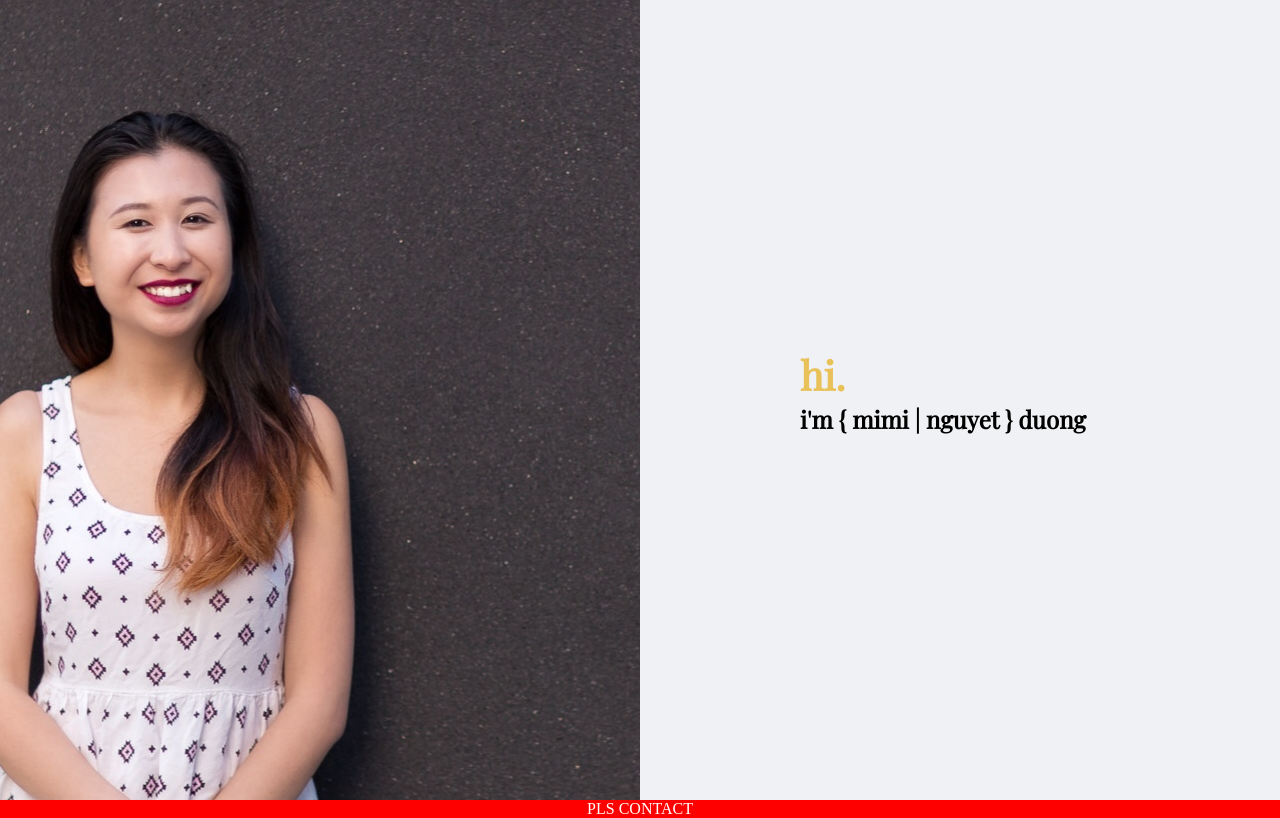
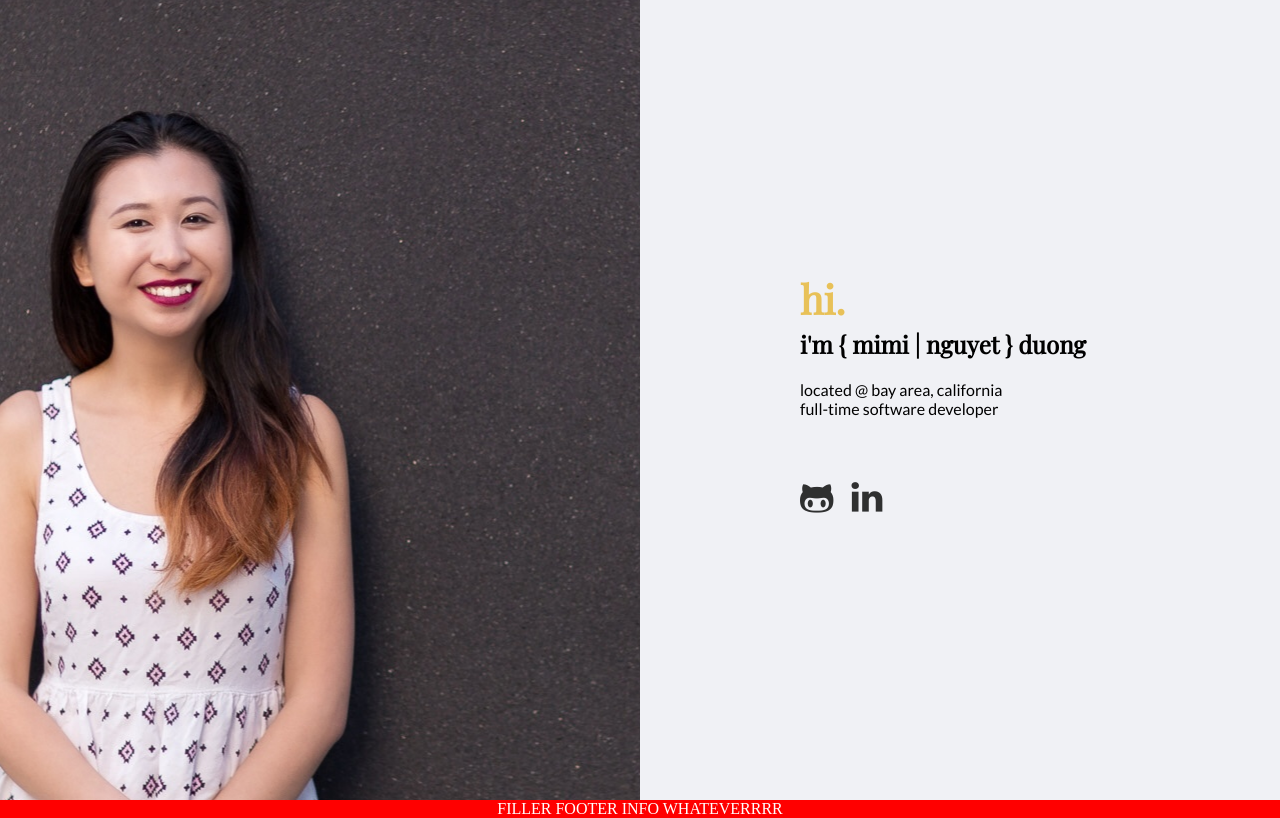
Before and after one commit to NguyetDuong/PersonalWebDev, a plain HTML site: page index.html in a window 1280 px wide. Drawn offline with nearby package versions, Linux system fonts and the light colour scheme.

Commit message:
more text, transition, links

```diff
--- a/css/style.css
+++ b/css/style.css
@@ -52,6 +52,28 @@ html, body {
     font-family: 'Playfair Display', serif;
 }
 
+.header-icons {
+    padding-top: 45px;
+}
+
+.header-icons a {
+    color: black;
+    text-decoration: none;
+    padding-right: 15px;
+    opacity: 0.80;
+    transition: opacity .4s ease-out;
+    -moz-transition: opacity .4s ease-out;
+    -webkit-transition: opacity .4s ease-out;
+    -o-transition: opacity .4s ease-out;
+
+}
+
+.header-icons a:hover {
+    opacity: 1;
+    text-decoration: none;
+    color: black;
+}
+
 /* F O O T E R - D E T A I L S */
 
 .footer {
--- a/index.html
+++ b/index.html
@@ -1,7 +1,8 @@
 <head>
-    <title></title>
+    <title>mimi duong</title>
     <meta http-equiv="Content-Type" content="text/html; charset=utf-8">
     <link rel="stylesheet" type="text/css" href="css/style.css">
+    <link rel="stylesheet" href="https://cdnjs.cloudflare.com/ajax/libs/font-awesome/4.7.0/css/font-awesome.min.css">
     <!--[if lte IE 6]>
     <style type="text/css">
         #container {
@@ -16,14 +17,24 @@
         <div class="header-left"></div>
         <div class="header-right">
             <div class="header-right-box">
-                <h1>hi.</h1>
-                <h2>i'm { mimi | nguyet } duong </h2>
+                <p>
+                    <h1>hi.</h1>
 
+                    <h2>i'm { mimi | nguyet } duong </h2>
+
+                    located @ bay area, california <br>
+                    full-time software developer <br>
+                </p>
+
+                <p class="header-icons">
+                     <a class="fa fa-github-alt" style="font-size:36px" href="https://github.com/NguyetDuong"></a>
+                     <a class="fa fa-linkedin" style="font-size:36px" href="https://www.linkedin.com/in/nguyetduong/"></a>
+                </p>
             </div>
 
         </div>
     </div>
     <div class="footer">
-        PLS CONTACT
+        FILLER FOOTER INFO WHATEVERRRR
     </div>
 </body>
```
